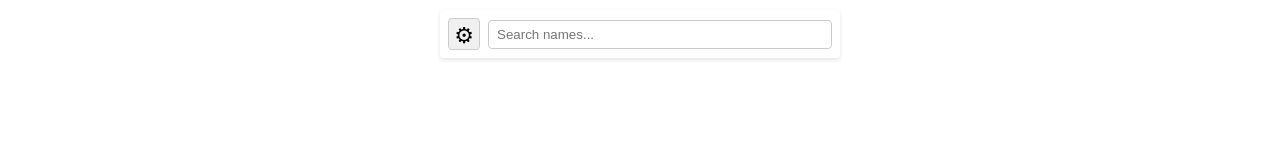
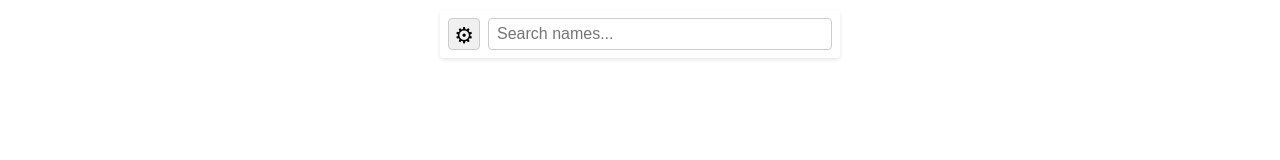
Before and after one commit to rolandyangg/aca-family-tree, a React (Vite) app: page / in a window 1280 px wide. Shown: the top 160 px of the page. Built offline with nearby package versions, Linux system fonts and the light colour scheme.

Commit message:
iOS Text Zoom Bug Fix Attempt
Bug with zooming in on the text when typing and not being able to zoom out on iOS.

```diff
--- a/src/FamilyTree.jsx
+++ b/src/FamilyTree.jsx
@@ -464,7 +464,8 @@ const FamilyTreeInner = () => {
                 borderRadius: '4px',
                 width: '100%',
                 boxSizing: 'border-box',
-                minWidth: 0
+                minWidth: 0,
+                fontSize: '16px'
               }}
             />
           </div>
```
